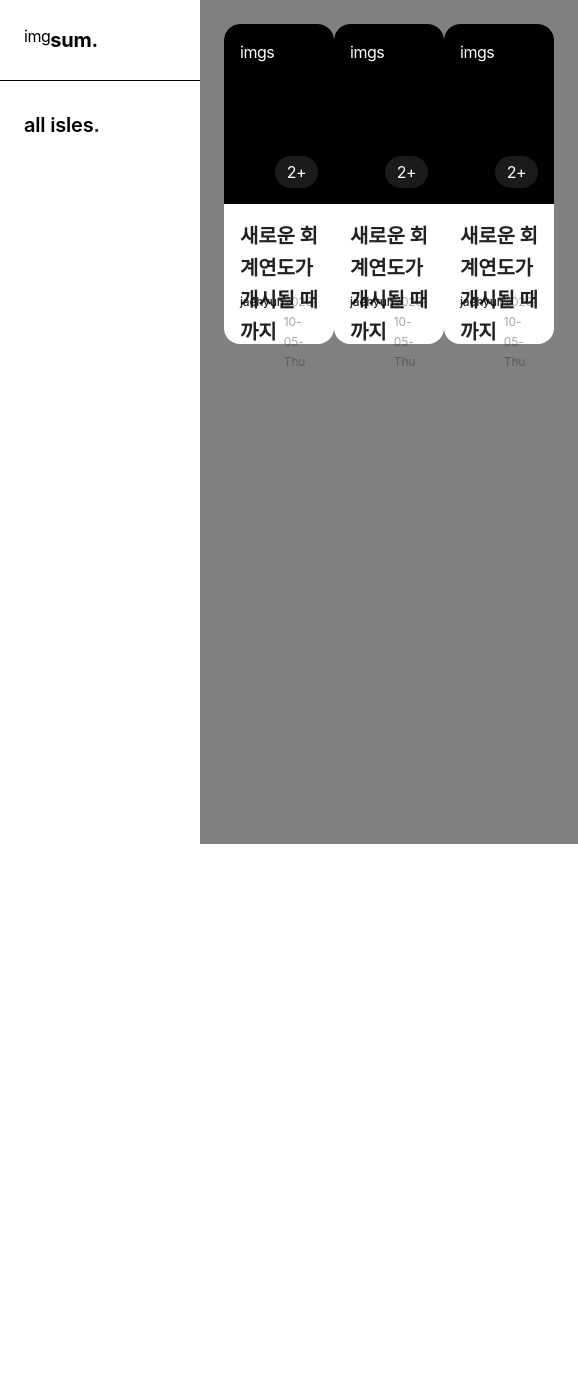
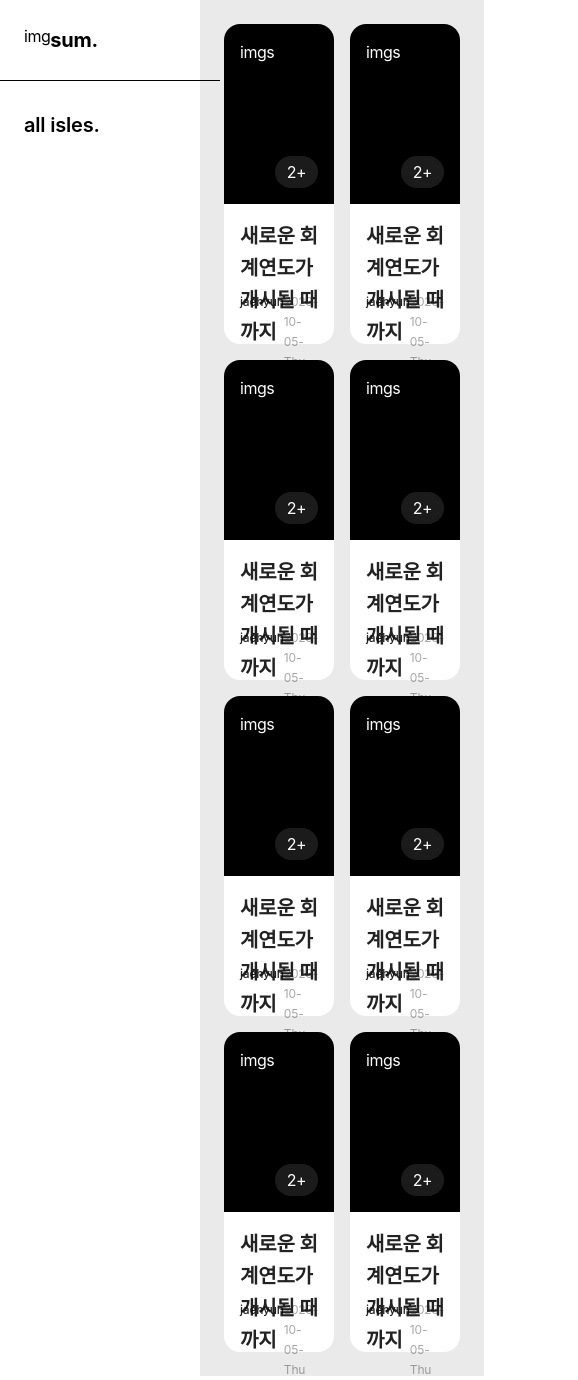
Before and after one commit to CRITICBANGGU/sum, a React (Create React App) app: page / in a window 390 px wide. Shown: the whole page, 578 px wide, since content can reach past the window. Before the commit the page ends 844 px from the top, so only its background shows below. Built offline with nearby package versions, Linux system fonts and the light colour scheme.

Commit message:
Fix : MainPage Grid 적용중 -
Issue : media query적용중 grid 적용 안됨

```diff
--- a/src/page/MainPage.tsx
+++ b/src/page/MainPage.tsx
@@ -1,19 +1,20 @@
-import React, { FunctionComponent } from "react";
+import { FunctionComponent } from "react";
 import NavBar from "../components/Interface/NavBar";
 import ContentCard from "../components/ContentsCard/ContentCard";
+import { GridLayoutDiv } from "../components/layout/Layout.style";
 
 const MainPage: FunctionComponent = function () {
   return (
     <div style={{ display: "flex" }}>
       <NavBar />
-      <div
-        style={{
-          display: "flex",
-          justifyContent: "space-between",
-          backgroundColor: "gray",
-          width: "100%",
-          padding: "24px",
-        }}
+      <GridLayoutDiv
+        style={
+          {
+            // width: "100%",
+            // padding: "24px",
+            // backgroundColor: BackgroundColor.bg3,
+          }
+        }
       >
         <ContentCard
           writer={"jaehyun"}
@@ -42,7 +43,52 @@ const MainPage: FunctionComponent = function () {
           }
           imgArray={3}
         />
-      </div>
+        <ContentCard
+          writer={"jaehyun"}
+          date={"2023-10-05-Thu"}
+          contentTitle={"새로운 회계연도가 개시될 때까지"}
+          contentBody={
+            "새로운 회계연도가 개시될 때까지 예산안이 의결되지 못한 때에는 정부는 국회에서 예산안이 의결될 때까지 다음의 목적을 위한 경비는 전년도 예산에 준하여 집행할 수 있다. 국가는 전통문화의 계승·발전과 민족문화의 창달에 노력하여야 한다. 대통령은 전시·사변 또는 이에 준하는 국가비상사태에 있어서 병력으로써 군사상의 필요에 응하거나 공공의 안녕질서를 유지할 필요가 있을 때에는 법률이 정하는 바에 의하여 계엄을 선포할 수 있다."
+          }
+          imgArray={3}
+        />
+        <ContentCard
+          writer={"jaehyun"}
+          date={"2023-10-05-Thu"}
+          contentTitle={"새로운 회계연도가 개시될 때까지"}
+          contentBody={
+            "새로운 회계연도가 개시될 때까지 예산안이 의결되지 못한 때에는 정부는 국회에서 예산안이 의결될 때까지 다음의 목적을 위한 경비는 전년도 예산에 준하여 집행할 수 있다. 국가는 전통문화의 계승·발전과 민족문화의 창달에 노력하여야 한다. 대통령은 전시·사변 또는 이에 준하는 국가비상사태에 있어서 병력으로써 군사상의 필요에 응하거나 공공의 안녕질서를 유지할 필요가 있을 때에는 법률이 정하는 바에 의하여 계엄을 선포할 수 있다."
+          }
+          imgArray={3}
+        />
+        <ContentCard
+          writer={"jaehyun"}
+          date={"2023-10-05-Thu"}
+          contentTitle={"새로운 회계연도가 개시될 때까지"}
+          contentBody={
+            "새로운 회계연도가 개시될 때까지 예산안이 의결되지 못한 때에는 정부는 국회에서 예산안이 의결될 때까지 다음의 목적을 위한 경비는 전년도 예산에 준하여 집행할 수 있다. 국가는 전통문화의 계승·발전과 민족문화의 창달에 노력하여야 한다. 대통령은 전시·사변 또는 이에 준하는 국가비상사태에 있어서 병력으로써 군사상의 필요에 응하거나 공공의 안녕질서를 유지할 필요가 있을 때에는 법률이 정하는 바에 의하여 계엄을 선포할 수 있다."
+          }
+          imgArray={3}
+        />
+        <ContentCard
+          writer={"jaehyun"}
+          date={"2023-10-05-Thu"}
+          contentTitle={"새로운 회계연도가 개시될 때까지"}
+          contentBody={
+            "새로운 회계연도가 개시될 때까지 예산안이 의결되지 못한 때에는 정부는 국회에서 예산안이 의결될 때까지 다음의 목적을 위한 경비는 전년도 예산에 준하여 집행할 수 있다. 국가는 전통문화의 계승·발전과 민족문화의 창달에 노력하여야 한다. 대통령은 전시·사변 또는 이에 준하는 국가비상사태에 있어서 병력으로써 군사상의 필요에 응하거나 공공의 안녕질서를 유지할 필요가 있을 때에는 법률이 정하는 바에 의하여 계엄을 선포할 수 있다."
+          }
+          imgArray={3}
+        />
+        <ContentCard
+          writer={"jaehyun"}
+          date={"2023-10-05-Thu"}
+          contentTitle={"새로운 회계연도가 개시될 때까지"}
+          contentBody={
+            "새로운 회계연도가 개시될 때까지 예산안이 의결되지 못한 때에는 정부는 국회에서 예산안이 의결될 때까지 다음의 목적을 위한 경비는 전년도 예산에 준하여 집행할 수 있다. 국가는 전통문화의 계승·발전과 민족문화의 창달에 노력하여야 한다. 대통령은 전시·사변 또는 이에 준하는 국가비상사태에 있어서 병력으로써 군사상의 필요에 응하거나 공공의 안녕질서를 유지할 필요가 있을 때에는 법률이 정하는 바에 의하여 계엄을 선포할 수 있다."
+          }
+          imgArray={3}
+        />
+      </GridLayoutDiv>
     </div>
   );
 };
```
